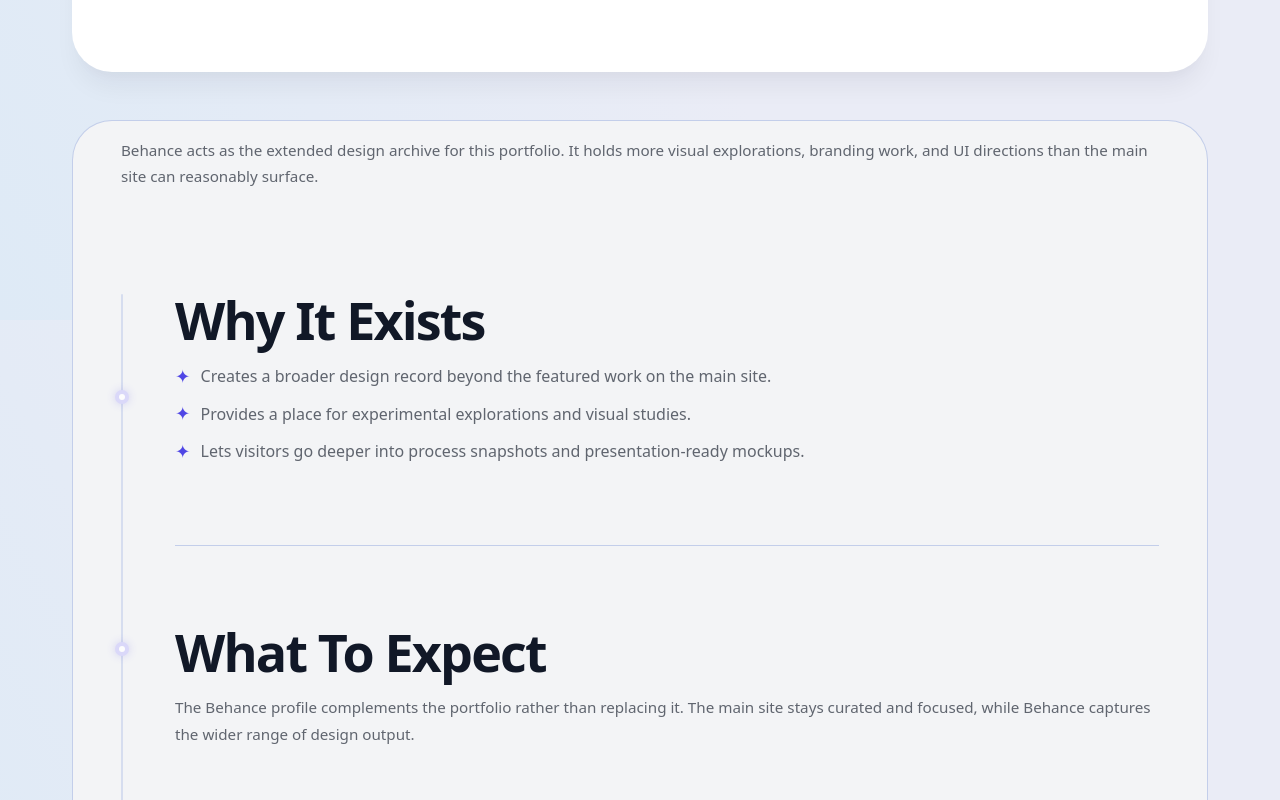
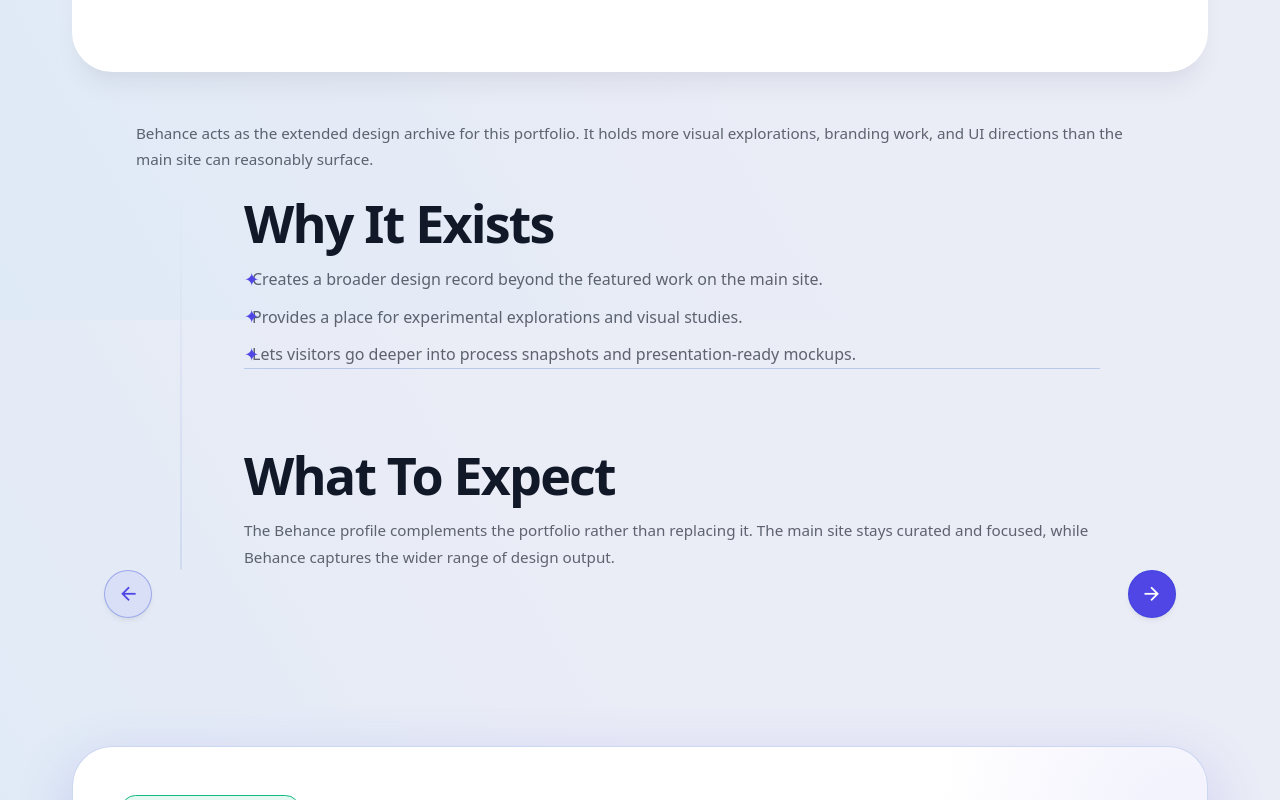
Before and after one commit to reactive-rajat/pixel_kaarigar, a React (Vite) app: page /project/behance in a window 1280 px wide. Shown: the part 480-1280 px from the top of the page. Built offline with nearby package versions, Linux system fonts and the light colour scheme.

Commit message:
refactor: update resume-help project content layout and styling for improved consistency

```diff
--- a/src/components/common/ProjectHtmlContent/ProjectHtmlContent.css
+++ b/src/components/common/ProjectHtmlContent/ProjectHtmlContent.css
@@ -23,10 +23,18 @@
   border-top: 1px solid var(--color-border);
 }
 
+.project-html-content section {
+  padding-bottom: 0;
+}
+
 .project-html-content section:first-child,
 .project-html-content article:first-child {
   padding-top: 0;
   border-top: 0;
+}
+
+.project-html-content section:last-child {
+  padding-bottom: 0;
 }
 
 .project-html-content p,
@@ -47,7 +55,7 @@
 
 .project-html-content li {
   position: relative;
-  padding-left: 1.6rem;
+  padding-left: 0.5rem;
 }
 
 .project-html-content li::before {
@@ -117,13 +125,14 @@
   position: relative;
   display: flex;
   flex-direction: column;
-  padding-left: 28px;
-  margin-top: 1.5rem;
+  padding-left: 36px;
+  margin: 1.5rem auto 0;
+  max-width: 920px;
 }
 
 @media (min-width: 768px) {
   .project-journey {
-    padding-left: 54px;
+    padding-left: 64px;
   }
 }
 
@@ -136,35 +145,76 @@
   width: 2px;
   background: color-mix(in srgb, var(--color-border) 60%, transparent);
   border-radius: 2px;
+
+  /* Fade the start and end of the journey line */
+  -webkit-mask-image: linear-gradient(to bottom, transparent, black 500px, black calc(100% - 500px), transparent);
+  mask-image: linear-gradient(to bottom, transparent, black 500px, black calc(100% - 500px), transparent);
 }
 
-.project-journey > section,
-.project-journey > article {
+/* Containers hold relative context for their own dots */
+.project-journey .topic-cover,
+.project-journey .topic-details > article {
   position: relative;
-  clear: both;
 }
 
-/* Use a slightly different approach: the dot comes from the section itself */
-.project-journey > section::before,
-.project-journey > article::before {
+/* Base style for ALL dots on the track */
+.project-journey .topic-cover::before,
+.project-journey .topic-details > article::before {
   content: "";
   position: absolute;
-  top: 5rem; /* Aligns visually with the cover block label/content based on !p-8 md:!p-12 */
-  left: -28px;
-  width: 14px;
-  height: 14px;
+  top: 50%;
+  left: -36px;
   border-radius: 50%;
   background: var(--color-bg-main);
-  border: 4px solid var(--theme-base, var(--color-primary-glow));
-  transform: translateX(calc(-50% + 1px));
+  transform: translateX(calc(-50% + 1px)) translateY(-50%);
   z-index: 2;
-  box-shadow: 0 0 10px color-mix(in srgb, var(--theme-base, var(--color-primary)) 20%, transparent);
+  opacity: 0.35;
+  box-sizing: border-box;
+
+  /* Bouncy elastic curve for width, height, and shadows -> non-boring pop! */
+  transition: width 0.6s cubic-bezier(0.34, 1.56, 0.64, 1),
+              height 0.6s cubic-bezier(0.34, 1.56, 0.64, 1),
+              box-shadow 0.6s cubic-bezier(0.34, 1.56, 0.64, 1),
+              border-color 0.4s ease,
+              opacity 0.4s ease,
+              background 0.4s ease;
+
+  box-shadow: 0 0 0 0 transparent, 0 0 0 transparent;
 }
 
 @media (min-width: 768px) {
-  .project-journey > section::before,
-  .project-journey > article::before {
-    left: -54px;
-    top: 6rem;
+  .project-journey .topic-cover::before,
+  .project-journey .topic-details > article::before {
+    left: -64px;
   }
 }
+
+/* Major dots (Covers) */
+.project-journey .topic-cover::before {
+  width: 18px;
+  height: 18px;
+  border: 4px solid var(--theme-base, var(--color-primary-glow));
+}
+
+/* Minor dots (Nested detail articles) */
+.project-journey .topic-details > article::before {
+  width: 12px;
+  height: 12px;
+  border: 4px solid color-mix(in srgb, var(--color-text-muted) 50%, var(--color-border));
+}
+
+/* Focus / Active Scroll State (Unified popping growth) */
+.project-journey section.is-active-node > .topic-cover::before,
+.project-journey article.is-active-node::before {
+  opacity: 1;
+  width: 24px;
+  height: 24px;
+  border-width: 4px;
+  border-style: solid;
+  border-color: var(--theme-base, var(--color-primary));
+  background: var(--color-bg-main);
+
+  /* Double glow: a distinct ring + a soft ambient blur */
+  box-shadow: 0 0 0 5px color-mix(in srgb, var(--theme-base, var(--color-primary)) 15%, transparent),
+              0 0 20px color-mix(in srgb, var(--theme-base, var(--color-primary)) 50%, transparent);
+}
--- a/src/components/common/ProjectHtmlContent/ProjectHtmlContent.jsx
+++ b/src/components/common/ProjectHtmlContent/ProjectHtmlContent.jsx
@@ -260,6 +260,40 @@
     };
   }, [contentPath, omitPrimaryHeading]);
 
+  useEffect(() => {
+    if (status !== "ready" || !html) return;
+
+    const timer = setTimeout(() => {
+      const journeyNodes = document.querySelectorAll(
+        ".project-journey > section, .project-journey article"
+      );
+
+      if (!journeyNodes.length) return;
+
+      const observer = new IntersectionObserver(
+        (entries) => {
+          entries.forEach((entry) => {
+            if (entry.isIntersecting) {
+              entry.target.classList.add("is-active-node");
+            } else {
+              entry.target.classList.remove("is-active-node");
+            }
+          });
+        },
+        { rootMargin: "-30% 0px -40% 0px" }
+      );
+
+      journeyNodes.forEach((node) => observer.observe(node));
+
+      return () => {
+        journeyNodes.forEach((node) => observer.unobserve(node));
+        observer.disconnect();
+      };
+    }, 20);
+
+    return () => clearTimeout(timer);
+  }, [html, status]);
+
   if (status === "loading") {
     return (
       <div className="project-html-state">
--- a/src/pages/ProjectDetail/ProjectDetail.css
+++ b/src/pages/ProjectDetail/ProjectDetail.css
@@ -20,12 +20,7 @@
 }
 
 .project-main {
-  border: 1px solid var(--color-border);
-  border-radius: var(--border-radius-xl);
-  overflow: hidden;
-  padding: 1rem;
   margin-top: var(--space-xl);
-  background-color: var(--card-bg-2);
 }
 
 .project-main .group .pill{
--- a/src/styles/globals.css
+++ b/src/styles/globals.css
@@ -99,42 +99,42 @@
   /* ── 0. Theme Intents ── */
   .theme-primary {
     --theme-base: var(--color-primary);
-    --theme-soft: var(--color-primary-20);
+    --theme-soft: color-mix(in srgb, var(--color-primary) 8%, var(--color-bg-main));
     --theme-border: var(--color-primary-glow);
     --theme-text-fill: #ffffff;
-    --theme-card-bg-default: color-mix(in srgb, var(--color-primary) 5%, transparent);
-    --theme-card-border-default: color-mix(in srgb, var(--color-primary) 15%, transparent);
-    --theme-card-bg-hover: var(--color-primary-20);
+    --theme-card-bg-default: color-mix(in srgb, var(--color-primary) 4%, var(--card-bg-1));
+    --theme-card-border-default: color-mix(in srgb, var(--color-primary) 15%, var(--card-border-1));
+    --theme-card-bg-hover: color-mix(in srgb, var(--color-primary) 8%, var(--card-bg-2));
     --theme-card-border-hover: var(--color-primary-glow);
   }
   .theme-secondary {
     --theme-base: var(--color-secondary);
-    --theme-soft: rgba(var(--rgb-secondary), 0.15);
+    --theme-soft: color-mix(in srgb, var(--color-secondary) 8%, var(--color-bg-main));
     --theme-border: var(--color-secondary);
     --theme-text-fill: #ffffff;
-    --theme-card-bg-default: color-mix(in srgb, var(--color-secondary) 5%, transparent);
-    --theme-card-border-default: color-mix(in srgb, var(--color-secondary) 15%, transparent);
-    --theme-card-bg-hover: rgba(var(--rgb-secondary), 0.15);
+    --theme-card-bg-default: color-mix(in srgb, var(--color-secondary) 4%, var(--card-bg-1));
+    --theme-card-border-default: color-mix(in srgb, var(--color-secondary) 15%, var(--card-border-1));
+    --theme-card-bg-hover: color-mix(in srgb, var(--color-secondary) 8%, var(--card-bg-2));
     --theme-card-border-hover: var(--color-secondary);
   }
   .theme-success {
     --theme-base: var(--color-success);
-    --theme-soft: var(--color-success-bg);
+    --theme-soft: color-mix(in srgb, var(--color-success) 8%, var(--color-bg-main));
     --theme-border: var(--color-success);
     --theme-text-fill: #ffffff;
-    --theme-card-bg-default: color-mix(in srgb, var(--color-success) 5%, transparent);
-    --theme-card-border-default: color-mix(in srgb, var(--color-success) 15%, transparent);
-    --theme-card-bg-hover: var(--color-success-bg);
+    --theme-card-bg-default: color-mix(in srgb, var(--color-success) 4%, var(--card-bg-1));
+    --theme-card-border-default: color-mix(in srgb, var(--color-success) 15%, var(--card-border-1));
+    --theme-card-bg-hover: color-mix(in srgb, var(--color-success) 8%, var(--card-bg-2));
     --theme-card-border-hover: var(--color-success);
   }
   .theme-danger {
     --theme-base: var(--color-danger);
-    --theme-soft: var(--color-danger-bg);
+    --theme-soft: color-mix(in srgb, var(--color-danger) 8%, var(--color-bg-main));
     --theme-border: var(--color-danger);
     --theme-text-fill: #ffffff;
-    --theme-card-bg-default: color-mix(in srgb, var(--color-danger) 5%, transparent);
-    --theme-card-border-default: color-mix(in srgb, var(--color-danger) 15%, transparent);
-    --theme-card-bg-hover: var(--color-danger-bg);
+    --theme-card-bg-default: color-mix(in srgb, var(--color-danger) 4%, var(--card-bg-1));
+    --theme-card-border-default: color-mix(in srgb, var(--color-danger) 15%, var(--card-border-1));
+    --theme-card-bg-hover: color-mix(in srgb, var(--color-danger) 8%, var(--card-bg-2));
     --theme-card-border-hover: var(--color-danger);
   }
   .theme-neutral {
@@ -248,8 +248,8 @@
     pointer-events: none;
   }
   .card-hover:hover {
-    background-color: var(--theme-card-bg-hover, color-mix(in srgb, var(--color-primary) 5%, transparent));
-    border-color: var(--theme-card-border-hover, color-mix(in srgb, var(--color-primary) 30%, transparent));
+    background-color: var(--theme-card-bg-hover, color-mix(in srgb, var(--color-primary) 5%, var(--card-bg-2)));
+    border-color: var(--theme-card-border-hover, color-mix(in srgb, var(--color-primary) 30%, var(--card-border-1)));
     box-shadow: 0 8px 30px color-mix(in srgb, var(--theme-base, var(--color-primary)) 10%, transparent);
   }
   .card-hover:hover::before {
```
Also changed, not shown: public/projects/resume-help/index.html (+27 -27 lines).
